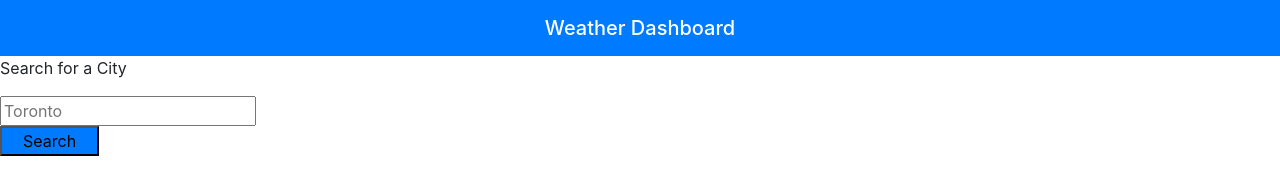
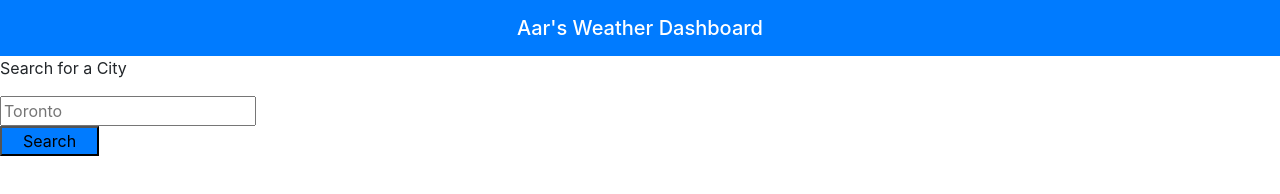
Before and after one commit to AarKaiser/weather_dashboard, a plain HTML site: page index.html in a window 1280 px wide. Drawn offline with nearby package versions, Linux system fonts and the light colour scheme.

Commit message:
minute changes

```diff
--- a/index.html
+++ b/index.html
@@ -12,7 +12,7 @@
 <body>
 <header>
     <nav class="navbar navbar-dark bg-primary bg-gradient ">
-        <span class="navbar-brand mb-0 h1 mx-auto">Weather Dashboard</span>
+        <span class="navbar-brand mb-0 h1 mx-auto">Aar's Weather Dashboard</span>
     </nav>
     <div class = "row">
         <div id="sidebar" class ="col-3 align-items-center">
```
Also changed, not shown: assets/images/screenshot.png.
